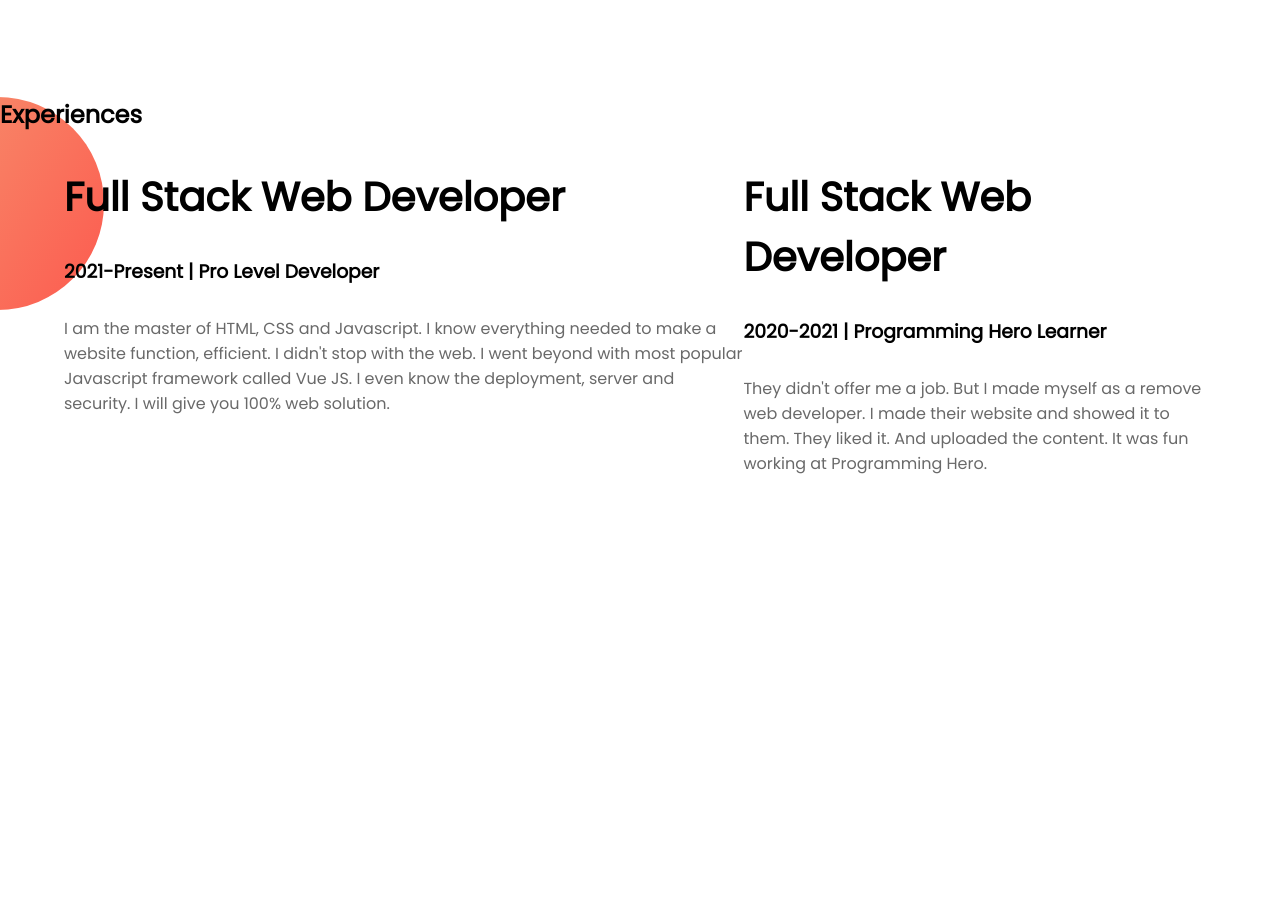
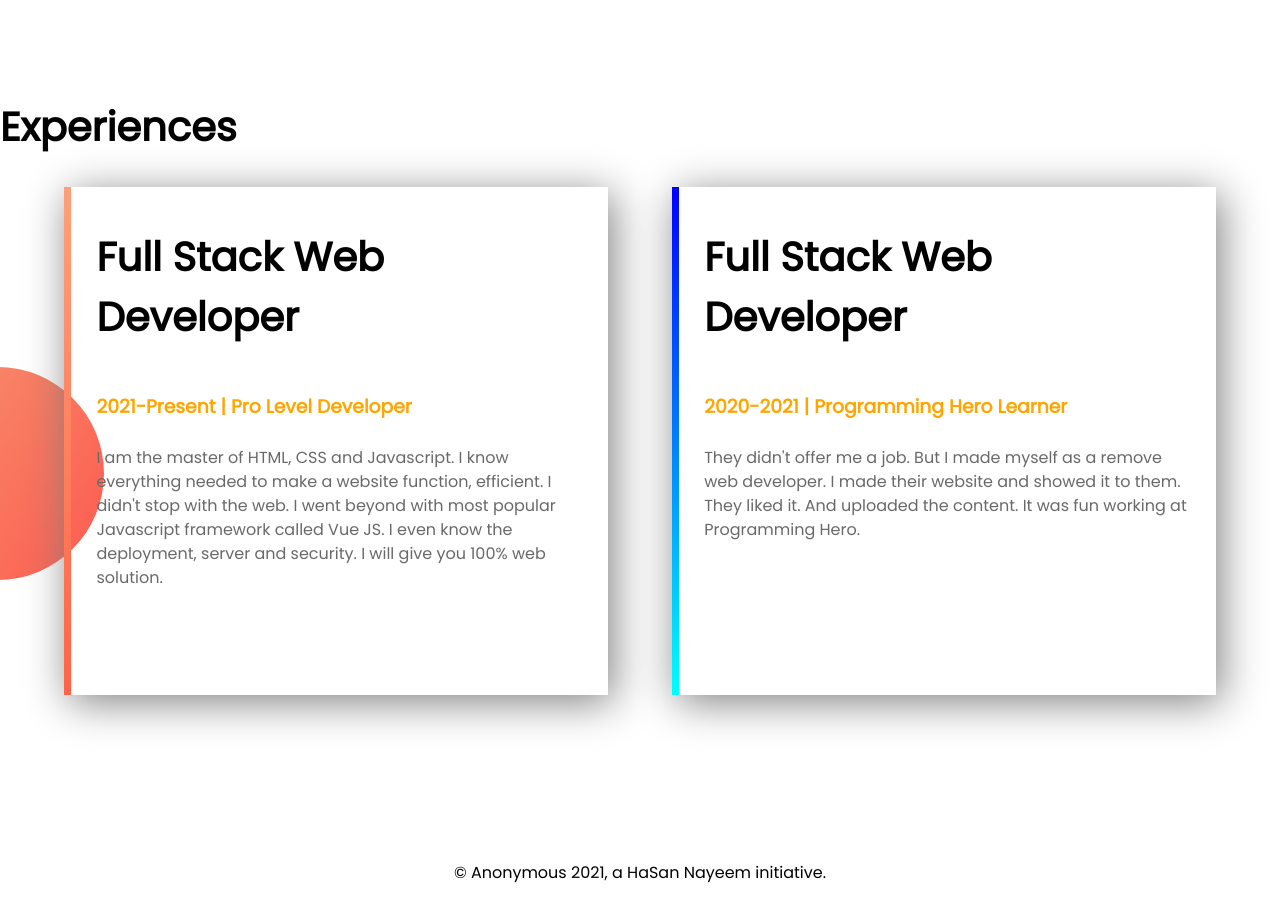
Before and after one commit to hasannayeeem/first-practice-w_ph, a plain HTML site: page index.html in a window 1280 px wide. Shown: the part 1146-2056 px from the top of the page. Before the commit the page ends 1722 px from the top, so only its background shows below. Drawn offline with Linux system fonts and the light colour scheme.

Commit message:
anonymous world

```diff
--- a/index.html
+++ b/index.html
@@ -62,8 +62,8 @@
             <h2 class="experiences-card-2__title">Full Stack Web Developer</h2>
             <h3 class="experiences-card-1__co-title">2020-2021 | Programming Hero Learner</h3>
             <p class="experiences-card-2__description">They didn't offer me a job. But I made myself as a remove web developer. I made their website and showed it to them. They liked it. And uploaded the content. It was fun working at Programming Hero.</p>
-
     </div>
 </section>
+<footer>© Anonymous 2021, a HaSan Nayeem initiative.</footer>
 </body>
 </html>
--- a/style.css
+++ b/style.css
@@ -107,43 +107,76 @@ margin-top: 30px;
         margin-top: 10px;
 }
 .experiances-area{
+
+}
+.experiences-area__header{
+    font-size: 40px;
+    padding-bottom: 30px;
+}
+.experiences{
+/* width: 90%; */
+/* margin: auto; */
+display: flex;
+justify-content: space-evenly;
 background-image: url(images/exp-bg.png);
 background-repeat: no-repeat;
-}
-.experiences{
-width: 90%;
-margin: auto;
-display: flex;
+background-position: left;
 }
 .experiences-card-1{
-
+    box-shadow: 5px 7px 40px gray;
+    width: 38%;
+    padding:25px;
+    border-left: 7px solid;
+    border-image: linear-gradient(180deg, lightsalmon, tomato);
+    border-image-slice: 1;
+    margin-bottom: 65px;
 }
 .experiences-card-1__title{
     font-size: 40px;
-    margin-top: 35px;
-    margin-bottom: 30px;
+    padding: 15px 0 15px 0;
+
 }
 .experiences-card-1__co-title{
-
+color: orange;
+padding-top: 30px;
 }
 .experiences-card-1__description{
     font-size: 16px;
     color: #696969;
-    margin-top: 30px;
+    margin-top: 25px;
+    padding-bottom: 80px;
+    line-height: 24px;
 }
 .experiences-card-2{
-
+box-shadow: 5px 7px 40px gray;
+width: 38%;
+padding: 25px;
+ border-left: 7px solid;
+ border-left: 7px solid;
+ border-image: linear-gradient(180deg, blue, cyan);
+ border-image-slice: 1;
+ margin-bottom: 65px;
 }
 .experiences-card-2__title{
     font-size: 40px;
-    margin-top: 35px;
-    margin-bottom: 30px;
+    padding: 15px 0 15px 0;
+
+
 }
 .experiences-card-2__co-title{
+    color: orange;
+    padding-top: 30px;
+
 
 }
 .experiences-card-2__description{
     font-size: 16px;
 color: #696969;
-margin-top: 30px;
+margin-top: 25px;
+padding-bottom: 80px;
+line-height: 24px;
 }
+footer{
+    text-align: center;
+    margin-bottom: 25px;
+}
```
